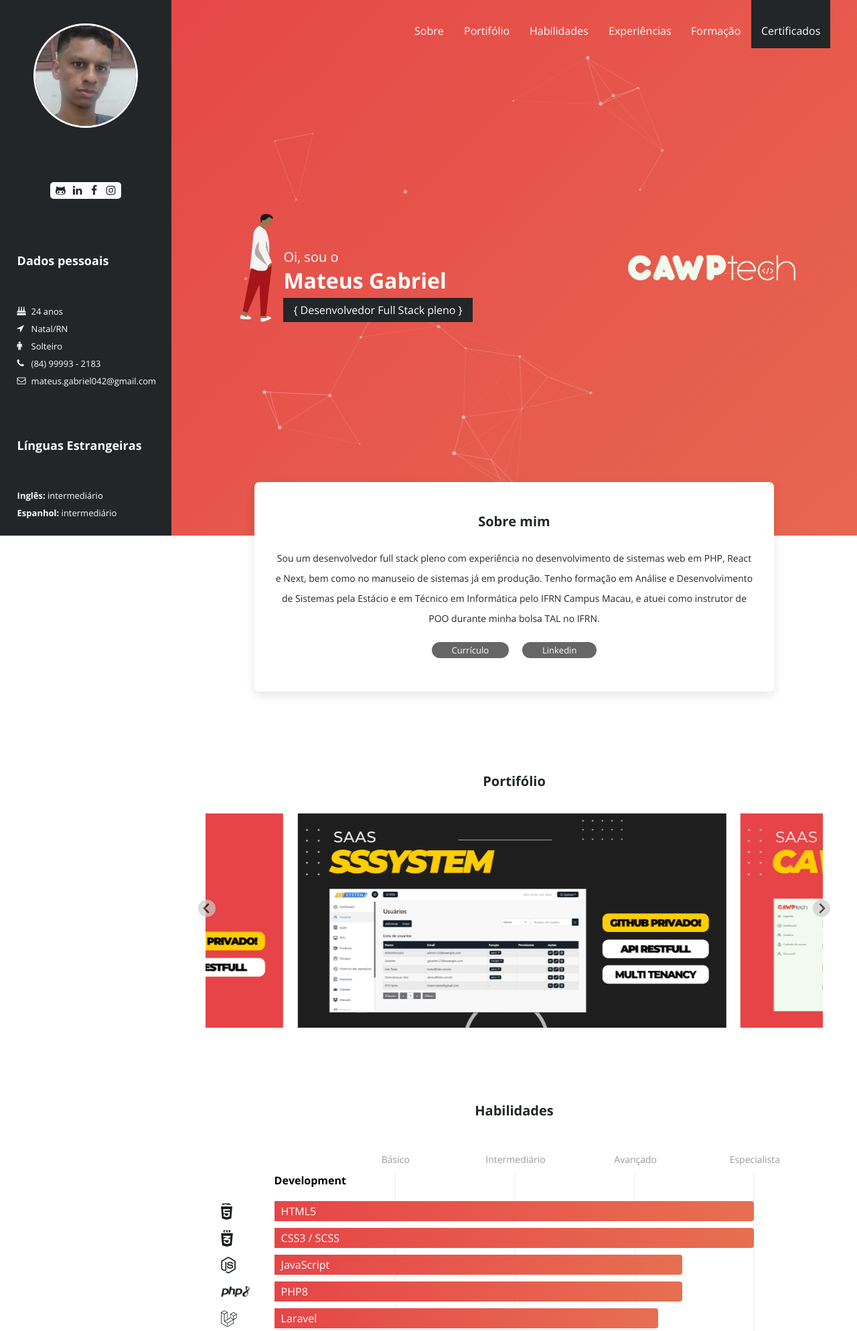
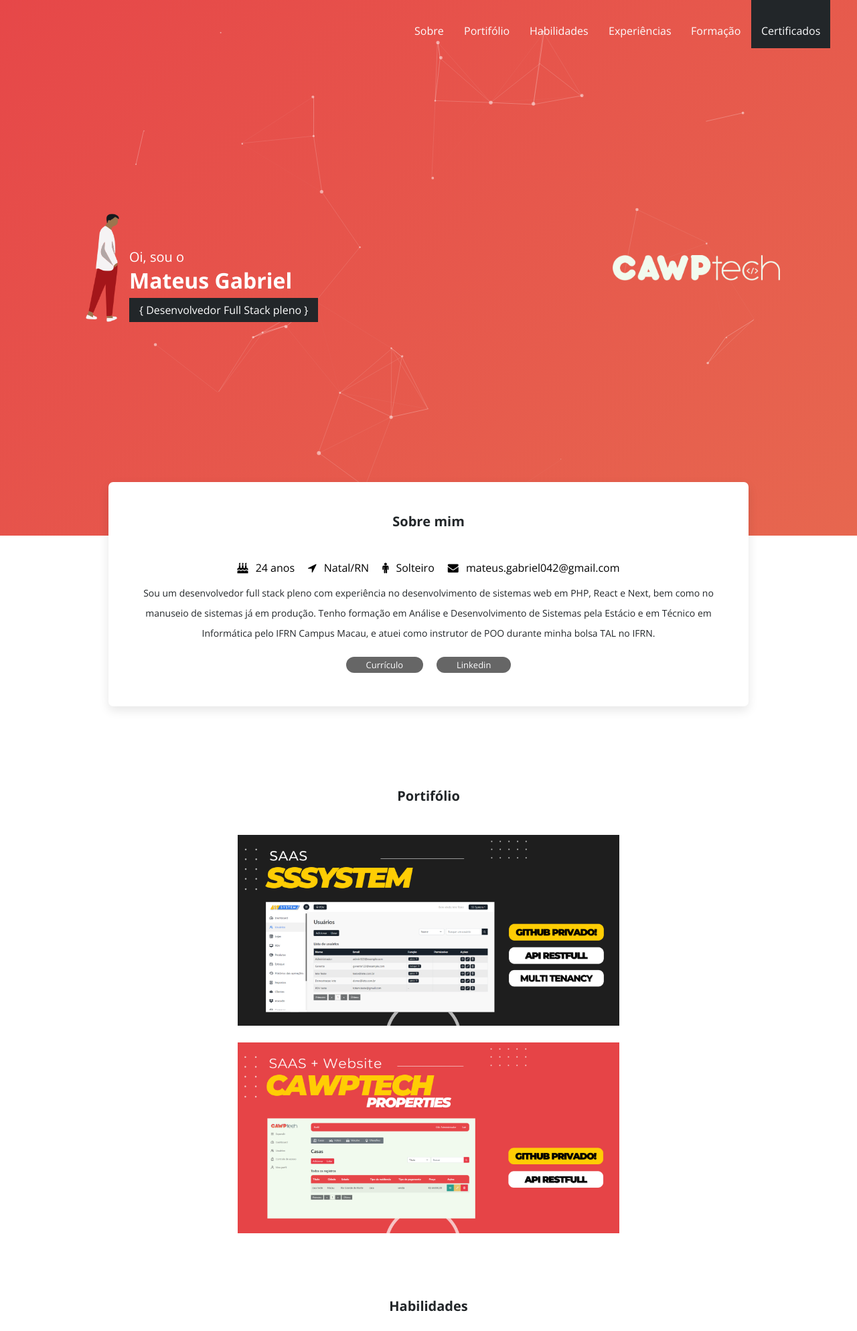
Before and after one commit to mateusgabriel042/meu-portfolio, a PHP site: page / in a window 1280 px wide. Shown: the top 1988 px of the page at 67% size. Run offline with PHP 8.4, Linux system fonts and the light colour scheme.

Commit message:
manutencao nos slides

```diff
--- a/assets/css/style.css
+++ b/assets/css/style.css
@@ -36,47 +36,8 @@
 ::-webkit-scrollbar-thumb {background-color:#222629;}
 
 
-aside.data-mg {position:fixed; left:0px; top:0px; width:20%; height:100%; z-index:101; background-color:#222629;}
-aside.data-mg .content-data-mg {position:absolute; height:100vh; width:80%; margin-left:10%; margin-top:20px; display:flex; justify-content:center; flex-wrap:wrap;}
-aside.data-mg .content-data-mg div.area-photo {margin-top:15px; width:150px; height:150px; border-radius:100%; overflow:hidden; border:3px solid #ffffff; display: flex; align-items: center; align-content:center;}
-aside.data-mg .content-data-mg div.area-photo img {width:100%;}
-aside.data-mg .content-data-mg div.redes-sociais {float:left; width:100%; margin-top:40px; margin-bottom:10px; display:flex; justify-content:center;}
-aside.data-mg .content-data-mg div.redes-sociais a {float:left; margin:0px; background-color:#ffffff; color:#222629; width:25px; height:25px; display:flex; justify-content:center; align-items:center; align-content:center; transition:all 0.3s;}
-aside.data-mg .content-data-mg div.redes-sociais a:first-child {border-radius:5px 0 0 5px; padding-left:3px;}
-aside.data-mg .content-data-mg div.redes-sociais a:last-child {border-radius:0 5px 5px 0; padding-right:3px;}
-aside.data-mg .content-data-mg div.redes-sociais a:hover {background-color:#222629; color:#ffffff; transition:all 0.3s;}
-aside.data-mg .content-data-mg h2 {float:left; color:#ffffff; margin:10px 0px; margin-top:30px; width:100%; font-size:18px;}
-aside.data-mg .content-data-mg ul {float:left; width:100%;}
-aside.data-mg .content-data-mg ul li {width:100%; margin:4px 0px; font-size:13px; color:#fdfdfe; display:flex; align-items:center; align-content:center;}
-aside.data-mg .content-data-mg ul li i {float:left; width:10px; margin-right:11px;}
 
-button.toggle-data-cvmg {transform:rotate(90deg); position:fixed; width:150px; z-index:10; left:-64px; padding:2px; bottom:100px; background-color:#222629; border:none; border-radius:0px 7px 0px 7px; color:#fdfdfe; display:none;}
-
-.effect-show-data-mg {transform:translateX(0px) !important; transition:0.5s !important;}
-.effect-hide-data-mg {transform:translateX(-130%) !important; transition:0.5s !important;}
-
-@media (min-width:0px) and (max-width:440px) {
-	aside.data-mg {width:100%; overflow-y:auto; transform:translateX(-100%); padding-bottom:20px; top:0px !important;}
-	aside.data-mg .content-data-mg {padding-bottom:20px; align-content:flex-start; align-items:flex-start;}
-	button.toggle-data-cvmg {display:block;}
-}
-@media (min-width:441px) and (max-width:630px) {
-	aside.data-mg {width:100%; transform:translateX(-100%); padding-bottom:20px; left:0px; top:0px !important; overflow-y:auto;}
-	button.toggle-data-cvmg {display:block;}
-}
-@media (min-width:631px) and (max-width:875px) {
-	aside.data-mg {width:35%; transform:translateX(-100%); padding-bottom:20px; top:0px !important;}
-	button.toggle-data-cvmg {display:block;}
-}
-@media (min-width:876px) and (max-width:1100px) {
-	aside.data-mg {width:25%;}
-	button.toggle-data-cvmg {display:block;}
-}
-
-
-
-
-nav {position:fixed !important; top:0px; z-index:100; right:0px; width:80%; display:flex; transition:0.3s;}
+nav {position:fixed !important; top:0px; z-index:100; right:0px; width:100%; display:flex; transition:0.3s;}
 nav ul {display:flex; padding:0px 40px; width:100%; justify-content:flex-end;}
 nav ul li {float:right; padding:15px; padding-top:35px; cursor:pointer; color:#fdfdfe; transition:0.3s;
   vertical-align: middle;
@@ -144,6 +105,17 @@
 
 
 
+
+
+
+main {position:absolute; width:100%; top:0px; right:0px; display:flex; flex-wrap:wrap; justify-content:center;}
+main section {float:left; width:100%; margin-bottom:20px; display:flex; flex-wrap:wrap; border-radius:7px; padding:15px 25px;}
+main section h2 {float:left; width:100%; color:#222629; font-size:20px; margin-bottom:30px; padding:5px 0px; text-align:center;}
+main section h3 {float:left; width:100%; font-size:16px; color:#222629; margin-bottom:10px; text-align:center;}
+
+
+
+
 header {position: relative; top:0px; right:0px; float:left; width:100%; height:100vh; display:flex; align-items:center;
 	align-content:center;
 	justify-content:space-between;
@@ -163,14 +135,13 @@
 
 @media (min-width:0px) and (max-width:680px) {
 
-	header {width:100%; justify-content:center;}
+	header {justify-content:center;}
 	header div.area-left {float:left; width:100%; justify-content:center; margin-top:-140px;}
 	header div.area-right {float:left; width:100%; justify-content: center; margin-top:210px; right:0%;}
 	header div.area-right img {width:180px;}
 }
 
 @media (min-width:681px) and (max-width:875px) {
-	header {width:100%;}
 	header div.area-right img {width:180px;}
 }
 @media (min-width:876px) and (max-width:1100px) {
@@ -190,25 +161,12 @@
 }
 
 
-main {position:absolute; width:80%; top:0px; right:0px; display:flex; flex-wrap:wrap; justify-content:center;}
-main section {float:left; width:100%; margin-bottom:20px; display:flex; flex-wrap:wrap; border-radius:7px; padding:15px 25px;}
-main section h2 {float:left; width:100%; color:#222629; font-size:20px; margin-bottom:30px; padding:5px 0px; text-align:center;}
-main section h3 {float:left; width:100%; font-size:16px; color:#222629; margin-bottom:10px; text-align:center;}
-@media (min-width:0px) and (max-width:440px) {
-	main {width:100%;}
-}
-@media (min-width:441px) and (max-width:630px) {
-	main {width:100%;}
-}
-@media (min-width:631px) and (max-width:875px) {
-	main {width:100%;}
-}
-@media (min-width:876px) and (max-width:1100px) {
-	main {width:75%;}
-}
 
 main section.about {transform:translateY(-80px) translateX(-100vw); opacity:0; width:70%; background-color:#ffffff; padding:40px 30px; display:flex; justify-content: center; flex-wrap:wrap; box-shadow:0px 6px 15px 0px rgba(0,0,0,0.1);}
 main section.about article {float:left; width:100%;}
+main section.about article ul.list-data-mg {float:left; width:100%; display:flex; justify-content:center; margin-bottom:10px;}
+main section.about article ul.list-data-mg li {margin:10px;}
+main section.about article ul.list-data-mg li i {margin-right:7px;}
 main section.about article p {float:left; width:100%; color:#222629; font-size:14px; margin-bottom:10px; line-height:30px; margin-top:-8px; text-align:center;}
 main section.about a {background-color:#666666; padding:3px 30px; border-radius:13px; font-size:13px; color:#fdfdfe; margin:10px; transition:0.3s;}
 main section.about a:hover {background-color:#222629; transition:0.3s;}
@@ -216,10 +174,11 @@
 
 main section.portfolio {float:left; width:90%; display:flex; justify-content:center; flex-wrap:wrap; opacity:1;}
 main section.portfolio h2 {float:left; margin-bottom:30px !important;}
-main section.portfolio .splide__slide {position:relative; height:320px !important; width:47vw !important; margin:0px 30px; margin-bottom:30px !important; background-size:auto 100% !important; background-position:center center !important; display:flex; justify-content:center;}
-main section.portfolio .splide__slide img {height:100%;}
+main section.portfolio ul.list-portfolio {width:100%; display:flex; flex-wrap: wrap; justify-content:center;}
+main section.portfolio ul.list-portfolio > li {width:570px; position:relative; margin:10px;}
+main section.portfolio ul.list-portfolio > li > img {width:100%;}
 main section.portfolio div.background-box-desc-project {position:absolute; width:100%; height:100%; left:0px; top:-1px; background: linear-gradient(-45deg, #e9c46a, #e76f51, #e64548, #e1301d); transform: scale(0); transition:0.3s; background-size: 400% 400%; animation: gradient 5s ease infinite;}
-main section.portfolio div.box-desc-project {position:absolute; width:calc(100% + 24px); height:100%; left:calc(0px - 12px); top:1px; display: flex; align-items:flex-start; align-content:flex-start; flex-wrap: wrap;}
+main section.portfolio div.box-desc-project {position:absolute; width:100%; height:100%; left:0px; top:1px; display: flex; align-items:flex-start; align-content:flex-start; flex-wrap: wrap;}
 main section.portfolio div.box-desc-project div.text-desc-project {width:100%; display: flex; justify-content: center; flex-wrap: wrap; z-index:2; opacity:0; transform:translateY(10px); transition:0.3s; margin-top:20px;}
 main section.portfolio div.box-desc-project div.text-desc-project h1 {width:100%; padding:0px; margin-bottom:10px; color: #efefef; text-align: center; font-size:18px;}
 main section.portfolio div.box-desc-project div.text-desc-project p {width:100%; padding:0px 30px; color: #efefef; text-align: center; font-size:14px;}
@@ -509,11 +468,19 @@
 	main section.formation ul li {width:70%;}
 }
 
-main section.certificates {float:left; width:90%; margin-top:20px; display:flex; justify-content:center; flex-wrap:wrap; transform:translateY(180px); opacity:0;}
+main section.certificates {float:left; width:calc(90%); margin-top:20px; flex-wrap:wrap; transform:translateY(180px); opacity:0;}
+main section.certificates .splide {width:100%;}
 main section.certificates h2 {float:left; margin-bottom:30px !important;}
-main section.certificates .splide__slide {height:320px !important; width:35vw !important; margin:0px 30px; margin-bottom:30px !important; background-size:auto 100% !important; background-position:center center !important; display:flex; justify-content:center;}
-main section.certificates .splide__slide img {height:100%;}
+main section.certificates .splide__slide {float:left; display:flex; align-items: center; align-content:center; height:320px !important; width:28.5vw !important; margin:0px 10px; margin-bottom:30px !important; overflow-y:hidden;}
+main section.certificates .splide__slide img {width:100%;}
 .show-certificates {transform:translateY(0px) !important; transition:1s; opacity:1 !important;}
+
+@media (min-width:0px) and (max-width:680px) {
+	main section.certificates .splide__slide {height:370px !important; width:90vw !important; margin:0px 0px; margin-bottom:30px !important;}
+}
+@media (min-width:681px) and (max-width:1200px) {
+	main section.certificates .splide__slide {height:360px !important; width:43vw !important; margin:0px 10px; margin-bottom:30px !important;}
+}
 
 main footer {float:left; width:100%; background: linear-gradient(-45deg, #e1301d, #e64548, #e76f51, #e9c46a ); margin-top:30px; padding:20px 0px; display:flex; justify-content:center; flex-wrap:wrap;}
 main footer ul {width:100%; color:#fdfdfe; display:flex; flex-wrap: wrap; justify-content:center;}
--- a/assets/js/script.js
+++ b/assets/js/script.js
@@ -100,17 +100,6 @@
 	$("#btn-nav-close").click(function(){
 		$("#nav-cv ul").toggle(500);
 	});
-
-	$("#toggle-data-cvmg").click(function(){
-		if(!$("#data-mg").hasClass("effect-show-data-mg")){
-			$("#data-mg").addClass("effect-show-data-mg");
-			$("#data-mg").removeClass("effect-hide-data-mg");
-		}else{
-			$("#data-mg").addClass("effect-hide-data-mg");
-			$("#data-mg").removeClass("effect-show-data-mg");
-		}
-	});
-
 
 });
 
--- a/index.html
+++ b/index.html
@@ -10,36 +10,6 @@
 	</head>
 
 	<body>
-		<aside class="data-mg" id="data-mg">
-			<div class="content-data-mg">
-				<div class="area-photo">
-					<img src="assets/img/photo-mg.jpg" alt="Mateus Gabriel" />
-				</div>
-				<div class="redes-sociais">
-					<a target="_blank" href="https://github.com/mateusgabriel042"><i class="fa">&#xf113;</i></a><!-- Git -->
-					<a target="_blank" href="https://www.linkedin.com/in/mateus-gabriel-a64885144/"><i class="fa">&#xf0e1;</i></a><!-- Linkedin -->
-					<a target="_blank" href="https://www.facebook.com/profile.php?id=100008191591182"><i class="fa">&#xf09a;</i></a><!-- Facebook -->
-					<a target="_blank" href="https://www.instagram.com/mateus_cawptech/"><i class="fa">&#xf16d;</i></a><!-- Instagram -->
-				</div>
-
-				<h2>Dados pessoais</h2>
-				<ul>
-					<li><i class="fa">&#xf1fd;</i>  24 anos</li>
-					<li><i class="fa">&#xf124;</i>  Natal/RN</li>
-					<li><i class="fa">&#xf183;</i>  Solteiro</li>
-					<li><i class="fa">&#xf095;</i>  (84) 99993 - 2183</li>
-					<li><i class="fa">&#xf003;</i>  mateus.gabriel042@gmail.com</li>
-				</ul>
-
-				<h2>Línguas Estrangeiras</h2>
-				<ul>
-					<li><b>Inglês:</b>&nbsp;intermediário</li>
-					<li><b>Espanhol:</b>&nbsp;intermediário</li>
-				</ul>
-			</div>
-		</aside>
-		<button type="button" class="toggle-data-cvmg" id="toggle-data-cvmg">Dados pessoais</button>
-
 		<main>
 			<nav id="nav-cv">
 				<ul>
@@ -55,6 +25,14 @@
 			<button type="button" class="toggle-nav" id="btn-toogle-nav"><i class="fa">&#xf0c9;</i></button>
 
 			<header id="header">
+				<!--
+				<div class="redes-sociais">
+					<a target="_blank" href="https://github.com/mateusgabriel042"><i class="fa">&#xf113;</i></a>
+					<a target="_blank" href="https://www.linkedin.com/in/mateus-gabriel-a64885144/"><i class="fa">&#xf0e1;</i></a>
+					<a target="_blank" href="https://www.facebook.com/profile.php?id=100008191591182"><i class="fa">&#xf09a;</i></a>
+					<a target="_blank" href="https://www.instagram.com/mateus_cawptech/"><i class="fa">&#xf16d;</i></a>
+				</div>
+				-->
 				<div class="area-left">
 					<img src="assets/img/img-man.png" alt="">
 					<div>
@@ -72,6 +50,12 @@
 			<section class="about" id="about">
 				<h2>Sobre mim</h2>
 				<article>
+					<ul class="list-data-mg">
+						<li><i class="fa">&#xf1fd;</i>  24 anos</li>
+						<li><i class="fa">&#xf124;</i>  Natal/RN</li>
+						<li><i class="fa">&#xf183;</i>  Solteiro</li>
+						<li><i class="fa">&#xf0e0;</i>  mateus.gabriel042@gmail.com</li>
+					</ul>
 					<p>
 						Sou um desenvolvedor full stack pleno com experiência no desenvolvimento de sistemas web em PHP,
 						React e Next, bem como no manuseio de sistemas já em produção. Tenho formação em Análise e
@@ -83,8 +67,70 @@
 				<a target="_blank" href="https://www.linkedin.com/in/mateus-gabriel-a64885144/">Linkedin</a>
 			</section>
 
+			<section class="portfolio" id="portfolio">
+				<h2>Portifólio</h2>
 
-			<section class="splide portfolio" id="portfolio">
+				<ul class="list-portfolio">
+					<li>
+						<img src="assets/img/portfolio/sssystem.png" alt="" />
+
+						<div class="box-desc-project">
+							<div class="background-box-desc-project"></div>
+							<div class="text-desc-project">
+								<h1>SSSystem</h1>
+								<p>
+									Um software de gerenciamento de vendas e estoque voltado para lojas varejistas.
+									O sistema apresenta funcionalidades de cadastro de produtos e lojas,
+									controle de estoque, prospecção de clientes e solicitação de produtos entre lojas.
+									Também foi criado um painel de totem para listagem dos produtos, como promoções e horários de funcionamento.
+								</p>
+
+								<a href="https://www.behance.net/gallery/168486877/SSSystem" target="_blank">Analisar</a>
+							</div>
+							<ul class="list-techs">
+								<li><img src="assets/img/skills/html5.png" alt="" /></li>
+								<li><img src="assets/img/skills/css3.png" alt="" /></li>
+								<li><img src="assets/img/skills/bootstrap.png" alt="" /></li>
+								<li><img src="assets/img/skills/php8.png" style="height: 10px;" alt="" /></li>
+								<li><img src="assets/img/skills/laravel.png" alt="" /></li>
+								<li><img src="assets/img/skills/mysql.png" style="height: 14px;" alt="" /></li>
+								<li><img src="assets/img/skills/react.png" alt="" /></li>
+								<li><img src="assets/img/skills/git.png" alt="" /></li>
+							</ul>
+						</div>
+					</li>
+
+					<li>
+						<img src="assets/img/portfolio/cawptech_properties.png" alt="" />
+						<div class="box-desc-project">
+							<div class="background-box-desc-project"></div>
+							<div class="text-desc-project">
+								<h1>CAWPTech properties</h1>
+								<p>
+									Um website para alugar e vender diversos tipos de produtos,
+									tendo como principal foco os imóveis. O site também conta
+									com um painel de controle (dashboard) para cadastro de informações,
+									localização, imagens e clientes.
+								</p>
+
+								<a href="https://www.behance.net/gallery/168529611/CAWPTech-Properties" target="_blank">Analisar</a>
+							</div>
+							<ul class="list-techs">
+								<li><img src="assets/img/skills/html5.png" alt="" /></li>
+								<li><img src="assets/img/skills/css3.png" alt="" /></li>
+								<li><img src="assets/img/skills/bootstrap.png" alt="" /></li>
+								<li><img src="assets/img/skills/php8.png" style="height: 10px;" alt="" /></li>
+								<li><img src="assets/img/skills/laravel.png" alt="" /></li>
+								<li><img src="assets/img/skills/mysql.png" style="height: 14px;" alt="" /></li>
+								<li><img src="assets/img/skills/react.png" alt="" /></li>
+								<li><img src="assets/img/skills/nextjs.png" style="height: 12px;" alt="" /></li>
+								<li><img src="assets/img/skills/git.png" alt="" /></li>
+							</ul>
+						</div>
+					</li>
+				</ul>
+			</section>
+			<!--<section class="splide portfolio" id="portfolio">
 				<h2>Portifólio</h2>
 				<div class="splide__track">
 					<ul class="splide__list">
@@ -149,7 +195,7 @@
 						</li>
 					</ul>
 				</div>
-			</section>
+			</section>-->
 
 			<section class="skills" id="skills">
 				<h2>Habilidades</h2>
@@ -360,21 +406,23 @@
 				</ul>
 			</section>
 
-			<section class="splide certificates" id="certificates">
+			<section class="certificates" id="certificates">
 				<h2>Certificados</h2>
-				<div class="splide__track">
-					<ul class="splide__list">
-						<li class="splide__slide certificate-1"><img src="assets/img/certificates/estacio_ads_graduacao.png" alt=""></li>
-						<li class="splide__slide certificate-2"><img src="assets/img/certificates/iv_conedu.png" alt=""></li>
-						<li class="splide__slide certificate-3"><img src="assets/img/certificates/iv_secitex_ifrn.png" alt=""></li>
-						<li class="splide__slide certificate-4"><img src="assets/img/certificates/iv_semana_de_ciencia_e_tecnologia_ifrn_parnamirim.png" alt=""></li>
-						<li class="splide__slide certificate-5"><img src="assets/img/certificates/vi_expotec_ifrn.png" alt=""></li>
-						<li class="splide__slide certificate-6"><img src="assets/img/certificates/xi_connepi_ifal.png" alt=""></li>
-						<li class="splide__slide certificate-7"><img src="assets/img/certificates/udemy_inglês.jpg" alt=""></li>
-						<li class="splide__slide certificate-8"><img src="assets/img/certificates/udemy_nextjs_e_react.jpg" alt=""></li>
-						<li class="splide__slide certificate-9"><img src="assets/img/certificates/udemy_wordpress.jpg" alt=""></li>
+				<div class="splide">
+					<div class="splide__track">
+						<ul class="splide__list">
+							<li class="splide__slide"><img src="assets/img/certificates/estacio_ads_graduacao.png" alt=""></li>
+							<li class="splide__slide"><img src="assets/img/certificates/iv_conedu.png" alt=""></li>
+							<li class="splide__slide"><img src="assets/img/certificates/iv_secitex_ifrn.png" alt=""></li>
+							<li class="splide__slide"><img src="assets/img/certificates/iv_semana_de_ciencia_e_tecnologia_ifrn_parnamirim.png" alt=""></li>
+							<li class="splide__slide"><img src="assets/img/certificates/vi_expotec_ifrn.png" alt=""></li>
+							<li class="splide__slide"><img src="assets/img/certificates/xi_connepi_ifal.png" alt=""></li>
+							<li class="splide__slide"><img src="assets/img/certificates/udemy_inglês.jpg" alt=""></li>
+							<li class="splide__slide"><img src="assets/img/certificates/udemy_nextjs_e_react.jpg" alt=""></li>
+							<li class="splide__slide"><img src="assets/img/certificates/udemy_wordpress.jpg" alt=""></li>
 
-					</ul>
+						</ul>
+					</div>
 				</div>
 			</section>
 
@@ -403,17 +451,20 @@
 		<script type="text/javascript" src="assets/js/jquery-3.2.0.min.js"></script>
 		<script src="assets/js/splide-4.1.3/dist/js/splide.min.js"></script>
 		<script>
-			let slidePortfolio = new Splide( '#portfolio', {
-				type   : 'loop',
-				padding: 'calc(17% - 30px)',
-			});
-			slidePortfolio.mount();
 
-			let slideCertificates = new Splide( '#certificates', {
-				type   : 'loop',
-				padding: 'calc(25% - 30px)',
-			});
-			slideCertificates.mount();
+			new Splide( '.splide', {
+				type: 'loop',
+				perPage: 3,
+				perMove: 1,
+				pagination: false,
+				arrows: true,
+				breakpoints: {
+					640: {
+						perPage: 1,
+						perMove: 1,
+					}
+				}
+			}).mount();
 		</script>
 		<script src="assets/js/particles.min.js"></script>
 		<script type="text/javascript" src="assets/js/script.js"></script>
```
